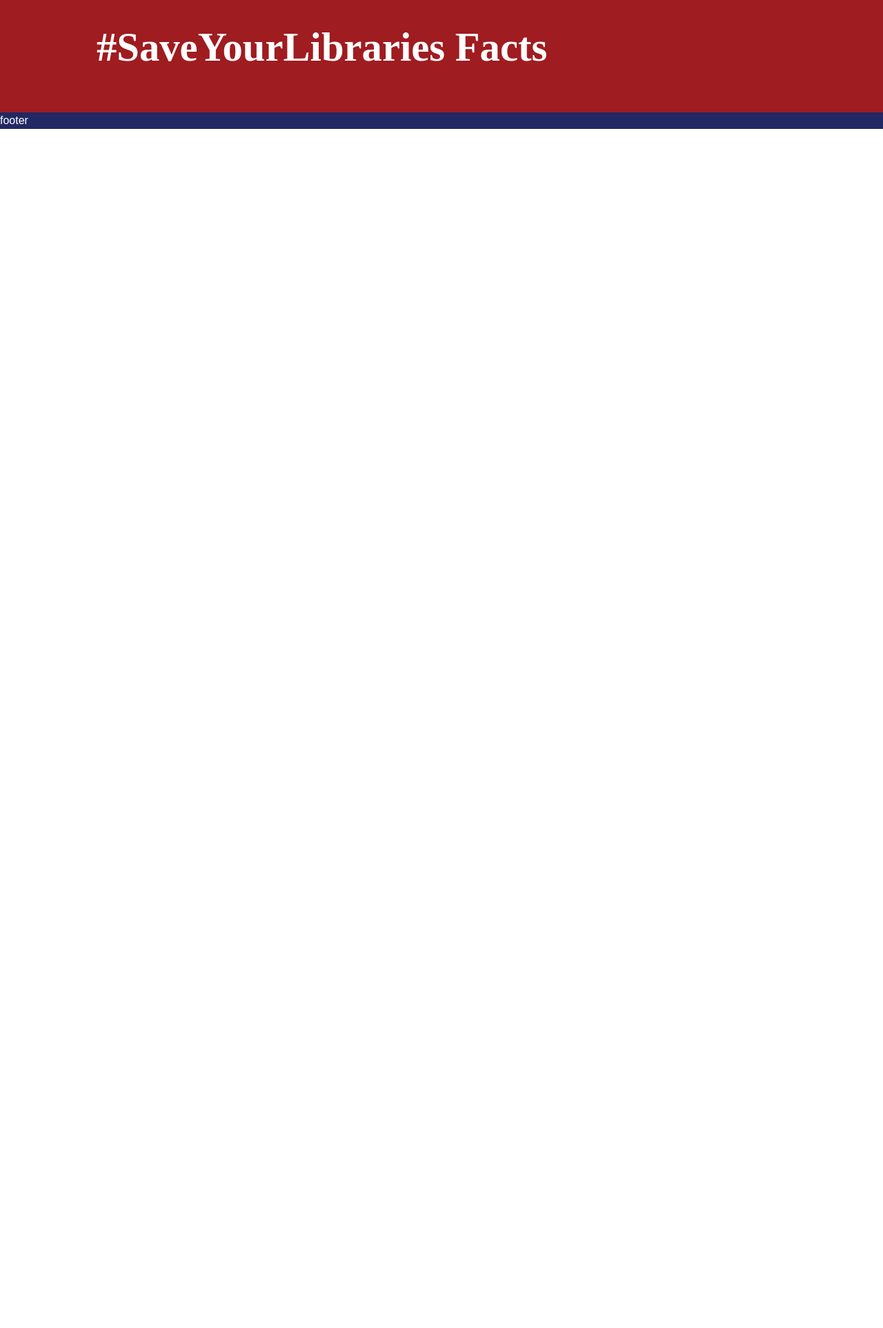
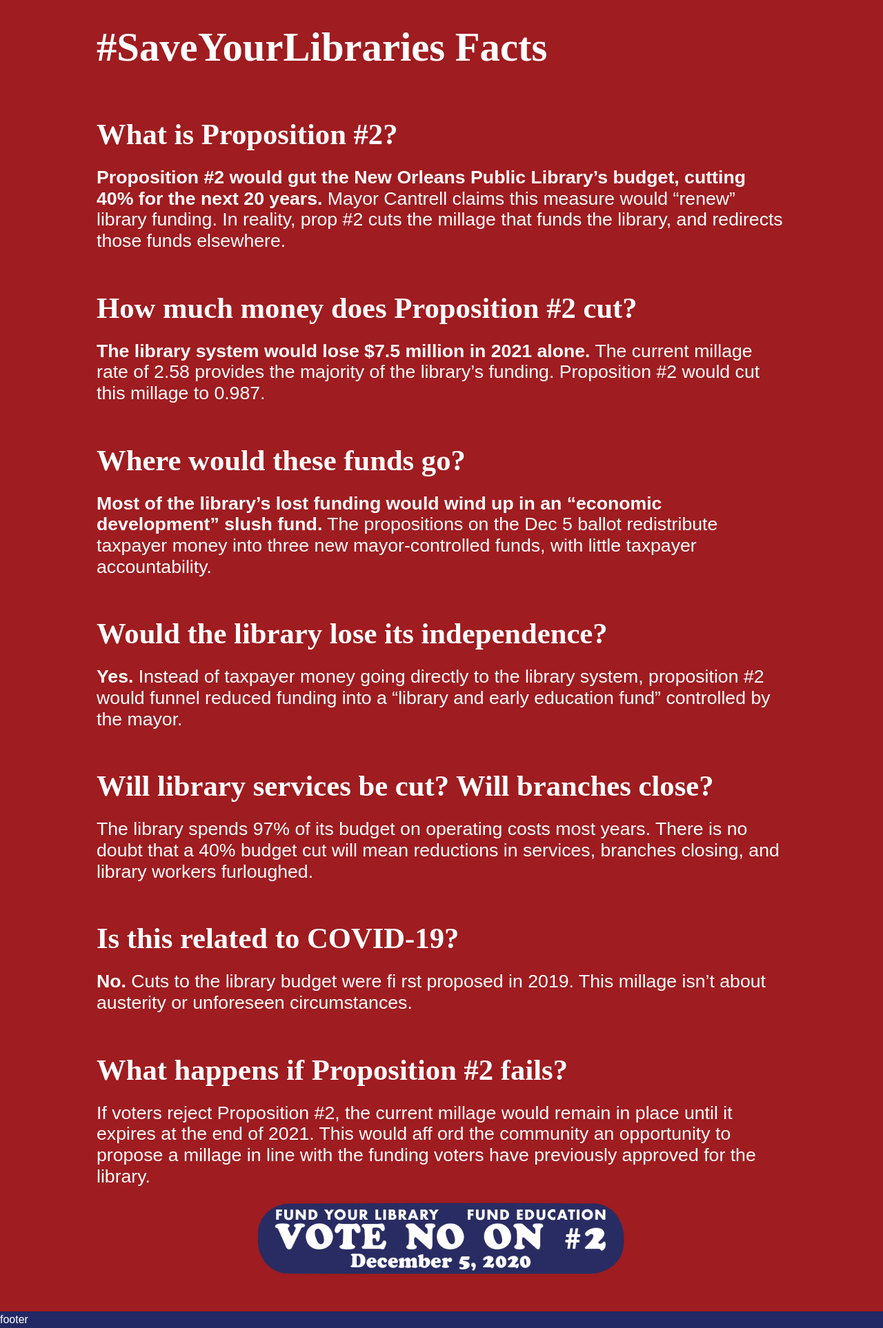
Before and after one commit to zhephree/saveyourlibraries, a PHP site: page /facts in a window 1280 px wide. Shown: the part 125-2051 px from the top of the page at 69% size. Before the commit the page ends 312 px from the top, so only its background shows below. Run offline with PHP 8.4, Linux system fonts and the light colour scheme; some libraries are stand-ins or nearby versions; some web fonts are replaced.

Commit message:
Add Q+A to facts for now

```diff
--- a/css/site.css
+++ b/css/site.css
@@ -120,6 +120,13 @@
 header img {
 	display: block;
 	margin: 75px auto;
+}
+
+.center {
+	display: block;
+	margin-left: auto;
+	margin-right: auto;
+	width: 50%;
 }
 
 #subpage-logo {
--- a/facts.php
+++ b/facts.php
@@ -5,5 +5,59 @@
 ?>
 		<section class="red">
 			<h1>#SaveYourLibraries Facts</h1>
+
+			<h2>What is Proposition #2?</h2>
+			<p>
+				<strong>Proposition #2 would gut the New Orleans Public Library’s budget, cutting 40%
+for the next 20 years.</strong> Mayor Cantrell claims this measure would “renew” library
+funding. In reality, prop #2 cuts the millage that funds the library, and redirects
+those funds elsewhere.
+			</p>
+
+			<h2>How much money does Proposition #2 cut?</h2>
+			<p>
+			<strong>The library system would lose $7.5 million in 2021 alone.</strong> The current millage
+rate of 2.58 provides the majority of the library’s funding. Proposition #2 would
+cut this millage to 0.987.
+			</p>
+
+			<h2>Where would these funds go?</h2>
+			<p>
+			<strong>Most of the library’s lost funding would wind up in an “economic development”
+slush fund.</strong> The propositions on the Dec 5 ballot redistribute taxpayer money
+into three new mayor-controlled funds, with little taxpayer accountability.
+			</p>
+
+			<h2>Would the library lose its independence?</h2>
+			<p>
+				<strong>Yes.</strong> Instead of taxpayer money going directly to the library system, proposition
+#2 would funnel reduced funding into a “library and early education fund”
+controlled by the mayor.
+			</p>
+
+			<h2>Will library services be cut? Will branches close?</h2>
+			<p>
+				The library spends 97% of its budget on operating costs most years. There is no
+doubt that a 40% budget cut will mean reductions in services, branches closing,
+and library workers furloughed.
+			</p>
+
+			<h2>Is this related to COVID-19?</h2>
+			<p>
+				<strong>No.</strong> Cuts to the library budget were fi rst proposed in
+2019. This millage isn’t about austerity or unforeseen
+circumstances.
+			</p>
+
+			<h2>What happens if Proposition #2 fails?</h2>
+			<p>
+				If voters reject Proposition #2, the current millage
+would remain in place until it expires at the end
+of 2021. This would aff ord the community an
+opportunity to propose a millage in line with the
+funding voters have previously approved for the
+library.
+			</p>
+			<img src="/img/vote_no.png" alt="Vote No on #2" class="center">
 		</section>
 <?php require('_footer.php'); ?>
```
Also changed, not shown: img/vote_no.png (added).
